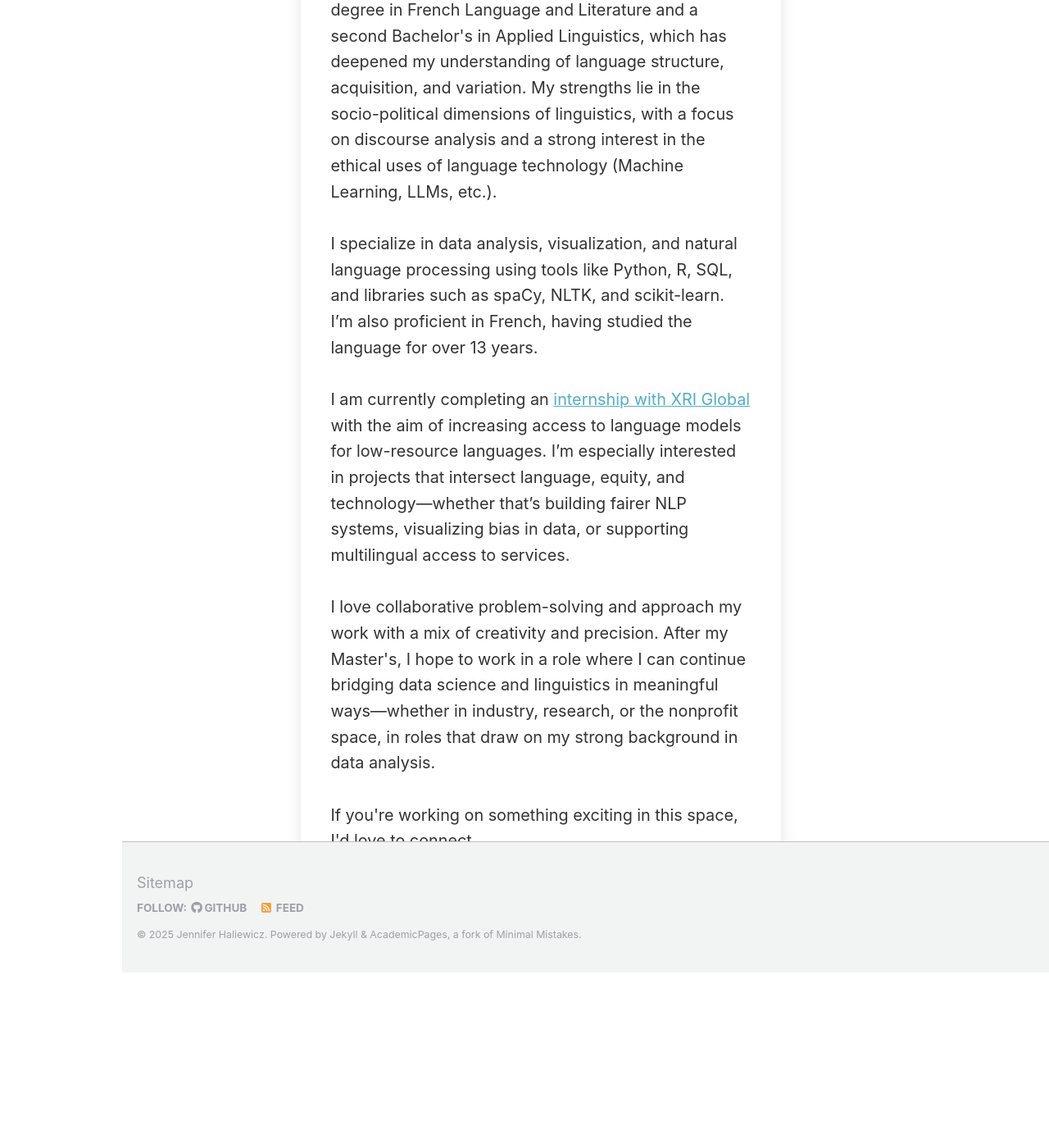
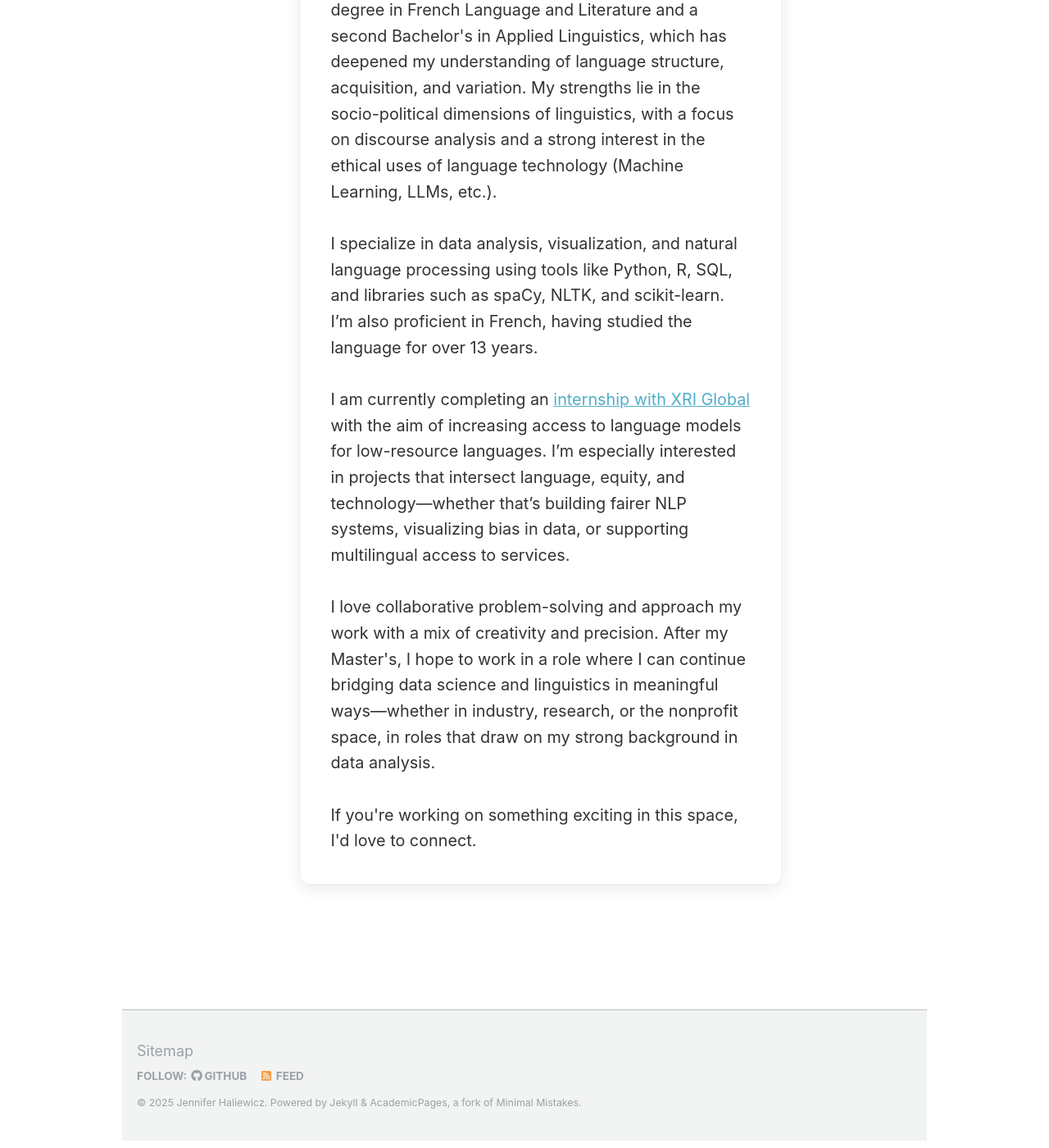
Before and after one commit to rofljen/HLTProfessionalsite, a Jekyll site: the page built from index.html, in a window 1280 px wide and 1400 px high, scrolled down 579 px. Shown: the whole window at 82% size. Built offline with Jekyll 4.4.1, drawn with Linux system fonts in a browser that asks for light colours; before the commit the page ends 1765 px from its top, so only the background shows below that.

Commit message:
uate footer

```diff
--- a/_sass/_footer.scss
+++ b/_sass/_footer.scss
@@ -9,11 +9,6 @@
   margin-right: 0;
   width: 100%;
   clear: both;
-  /* sticky footer fix start */
-  position: absolute;
-  bottom: 0em;
-  height: auto;
-  /* sticky footer fix end */
   margin-top: 3em;
   color: mix(#fff, $gray, 25%);
   -webkit-animation: intro 0.3s both;
```
